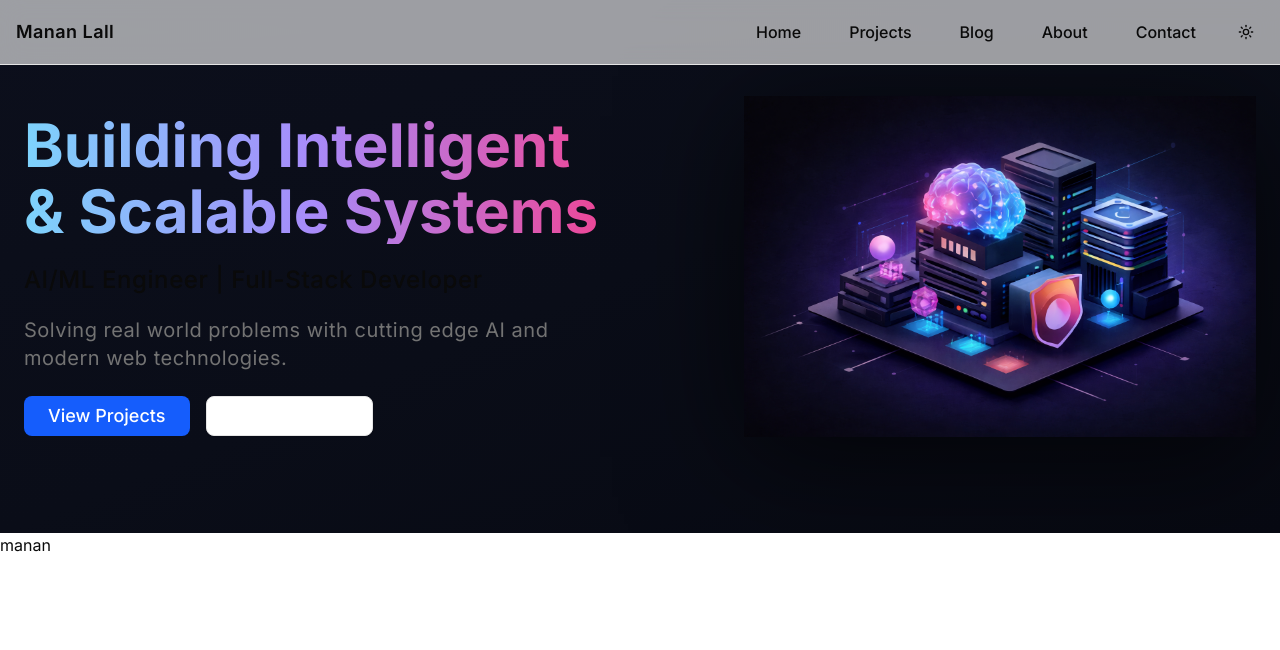
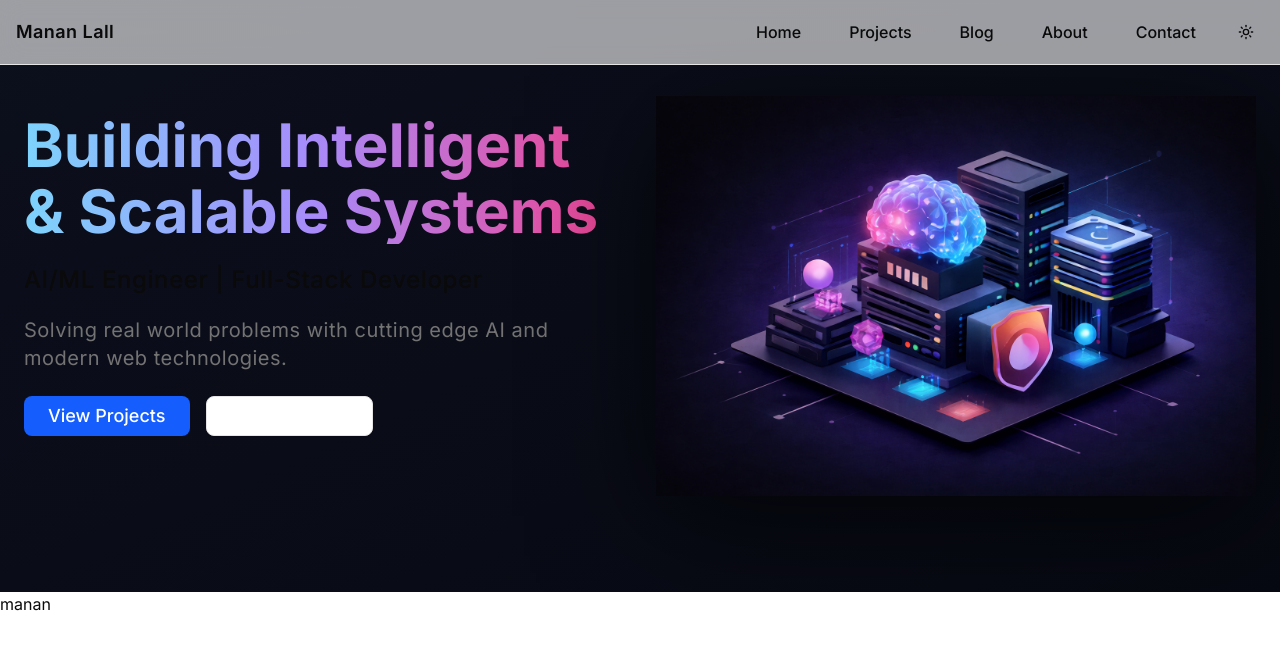
Before and after one commit to Manan0p/Personal-Portfolio, a Next.js app: page / in a window 1280 px wide. Shown: the top 650 px of the page. Built offline with nearby package versions, Linux system fonts and the light colour scheme.

Commit message:
thora done

```diff
--- a/app/page.jsx
+++ b/app/page.jsx
@@ -62,10 +62,10 @@ export default function Home() {
                 <Image
                   src="/hero.png"
                   alt="Futuristic AI servers illustration"
-                  width={900}
-                  height={600}
+                  width={1200}
+                  height={800}
                   priority
-                  className="w-full max-w-lg drop-shadow-[0_20px_60px_rgba(0,0,0,0.65)]"
+                  className="w-full max-w-3xl drop-shadow-[0_20px_60px_rgba(0,0,0,0.65)]"
                 />
               </div>
             </div>
```
Also changed, not shown: public/heroo.png (added).
